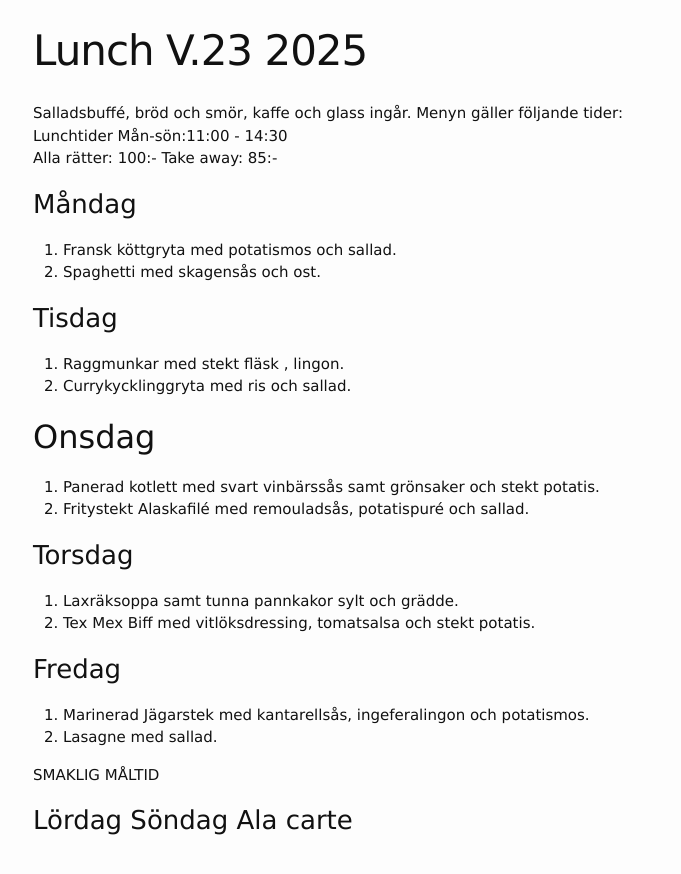
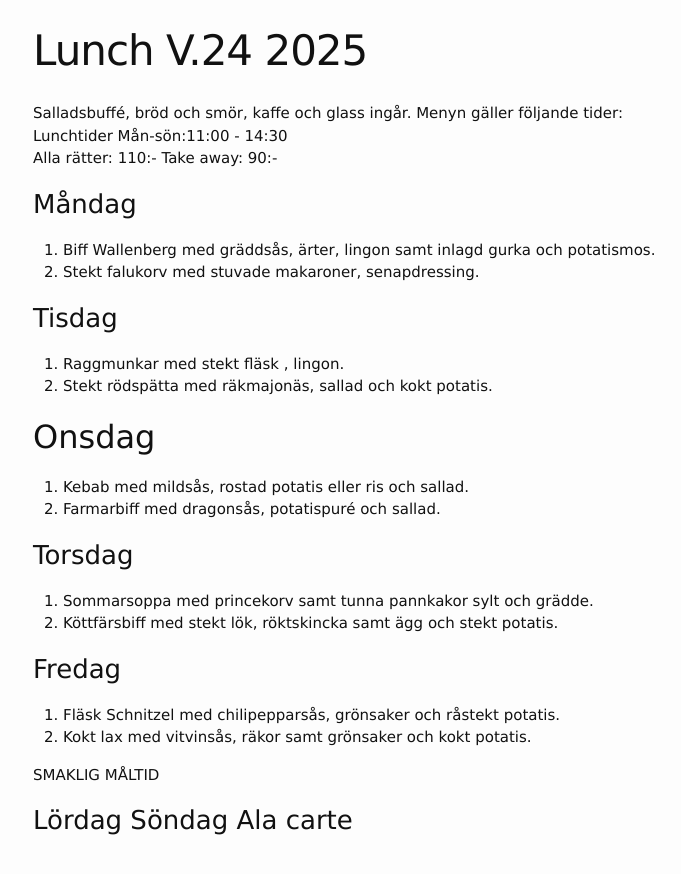
Before and after one commit to FarInn62/farinn62.github.io, a Jekyll site: the page built from lunch.md, in a window 1280 px wide. Shown: the top 874 px of the page, without its empty margins (237-918 px from the left). Built offline with Jekyll 4.4.1, drawn with Linux system fonts in a browser that asks for light colours.

Commit message:
Update lunch.md

```diff
--- a/lunch.md
+++ b/lunch.md
@@ -1,38 +1,38 @@
 ---
 layout: foodmenu
-title: Lunch V.23 2025
+title: Lunch V.24 2025
 permalink: /lunch/
 published: true
 ---
 Salladsbuffé, bröd och smör, kaffe och glass ingår.
 Menyn gäller följande tider:
 Lunchtider  Mån-sön:11:00 - 14:30
-Alla rätter: 100:- Take away: 85:-
+Alla rätter: 110:- Take away: 90:-
 
 ### Måndag
 
-1. Fransk köttgryta med potatismos och sallad.
-2. Spaghetti med skagensås och ost.
+1. Biff Wallenberg med gräddsås, ärter, lingon samt inlagd gurka och potatismos.
+2. Stekt falukorv med stuvade makaroner, senapdressing.
 
 ### Tisdag
 
 1. Raggmunkar med stekt fläsk , lingon.
-2. Currykycklinggryta med ris och sallad.
+2. Stekt rödspätta med räkmajonäs, sallad och kokt potatis.
 
 ## Onsdag
 
-1. Panerad kotlett med svart vinbärssås samt grönsaker och stekt potatis.
-2. Fritystekt Alaskafilé med remouladsås, potatispuré och sallad.
+1. Kebab med mildsås, rostad potatis eller ris och sallad.
+2. Farmarbiff med dragonsås, potatispuré och sallad.
 
 ### Torsdag
 
-1. Laxräksoppa samt tunna pannkakor sylt och grädde.
-2. Tex Mex Biff med vitlöksdressing, tomatsalsa och stekt potatis.
+1. Sommarsoppa med princekorv samt tunna pannkakor sylt och grädde.
+2. Köttfärsbiff med stekt lök, röktskincka samt ägg och stekt potatis.
 
 ### Fredag
 
-1. Marinerad Jägarstek med kantarellsås, ingeferalingon och potatismos.
-2. Lasagne med sallad.
+1. Fläsk Schnitzel med chilipepparsås, grönsaker och råstekt potatis.
+2. Kokt lax med vitvinsås, räkor samt grönsaker och kokt potatis.
 
 SMAKLIG MÅLTID
 
```
